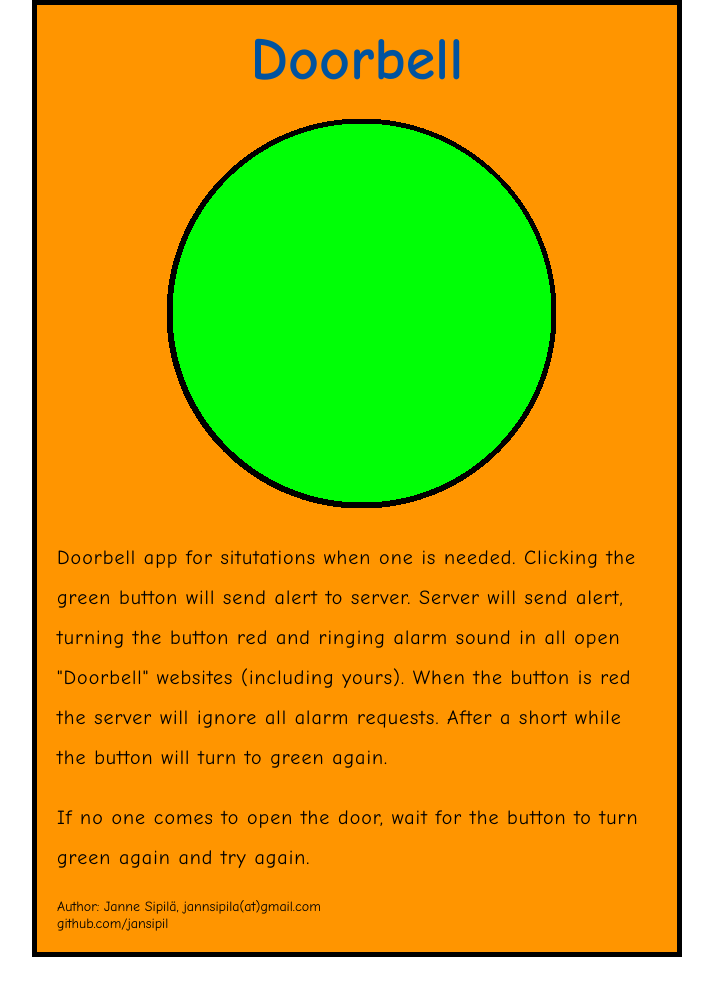
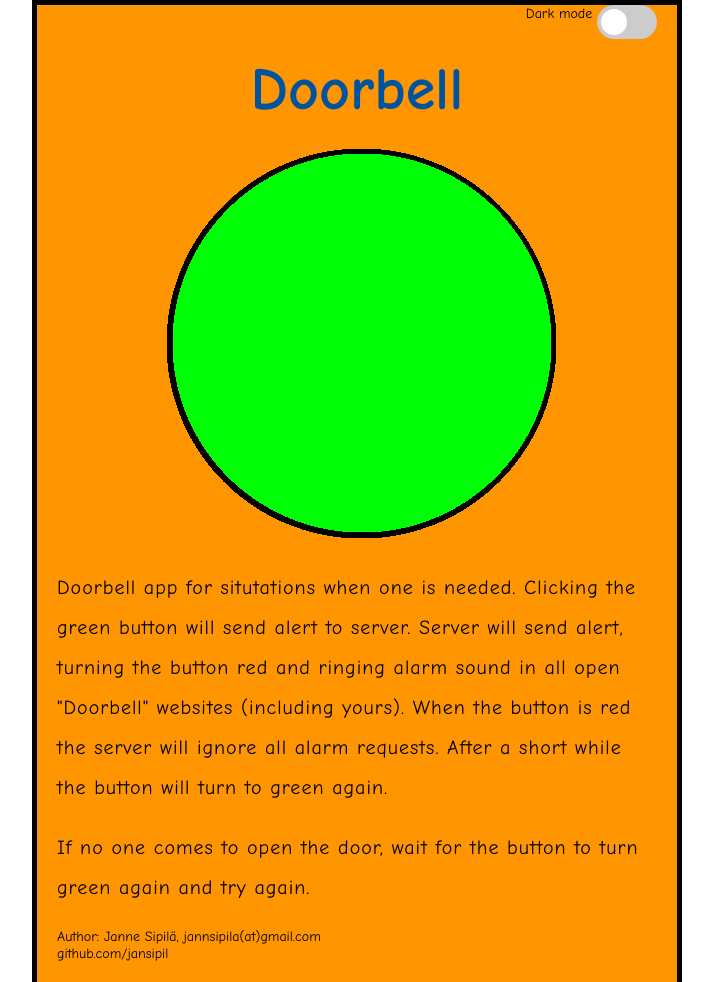
Before and after one commit to jansipil/Doorbell, a website: page public/index.html in a window 1280 px wide. Shown: the top 982 px of the page, without its empty margins (283-996 px from the left). Before the commit the page ends 957 px from the top, so only its background shows below. Drawn offline with nearby package versions, Linux system fonts and the light colour scheme; no server answers.

Commit message:
Dark mode: front-end switch

```diff
--- a/public/index.html
+++ b/public/index.html
@@ -13,6 +13,17 @@
     <audio id="sound" src="audio/doorbell.mp3"></audio>
     <!--Sound is downloaded from http://www.orangefreesounds.com/
     License: The sound effect is permitted for non-commercial use under license “Attribution-NonCommercial 4.0 International (CC BY-NC 4.0)-->
+
+    <div class="menu-top">
+        <div class="toggle-wrap">
+		<span>Dark mode</span>
+            <!-- Rounded switch -->
+		<label class="switch">
+		  <input type="checkbox">
+		  <span class="slider round"></span>
+		</label>
+        </div>
+    </div>
 
     <h1>Doorbell</h1>
 
--- a/public/style.css
+++ b/public/style.css
@@ -58,10 +58,82 @@ html.dark body {
 }
 
 html.dark p,
-html.dark li {
+html.dark li,
+html.dark span {
   color: #33FF55;
 }
 
 html.dark h1 {
   color: #CCF7FF;
 }
+
+ /* The switch - the box around the slider */
+.switch {
+  position: relative;
+  display: inline-block;
+  width: 60px;
+  height: 34px;
+}
+
+/* Hide default HTML checkbox */
+.switch input {
+  opacity: 0;
+  width: 0;
+  height: 0;
+}
+
+/* The slider */
+.slider {
+  position: absolute;
+  cursor: pointer;
+  top: 0;
+  left: 0;
+  right: 0;
+  bottom: 0;
+  background-color: #ccc;
+  -webkit-transition: .4s;
+  transition: .4s;
+}
+
+.slider:before {
+  position: absolute;
+  content: "";
+  height: 26px;
+  width: 26px;
+  left: 4px;
+  bottom: 4px;
+  background-color: white;
+  -webkit-transition: .4s;
+  transition: .4s;
+}
+
+input:checked + .slider {
+  background-color: #2196F3;
+}
+
+input:focus + .slider {
+  box-shadow: 0 0 1px #2196F3;
+}
+
+input:checked + .slider:before {
+  -webkit-transform: translateX(26px);
+  -ms-transform: translateX(26px);
+  transform: translateX(26px);
+}
+
+/* Rounded sliders */
+.slider.round {
+  border-radius: 34px;
+}
+
+.slider.round:before {
+  border-radius: 50%;
+}
+
+.menu-top {
+	margin-bottom: 30px;
+}
+
+.toggle-wrap {
+	float: right;
+}
```
